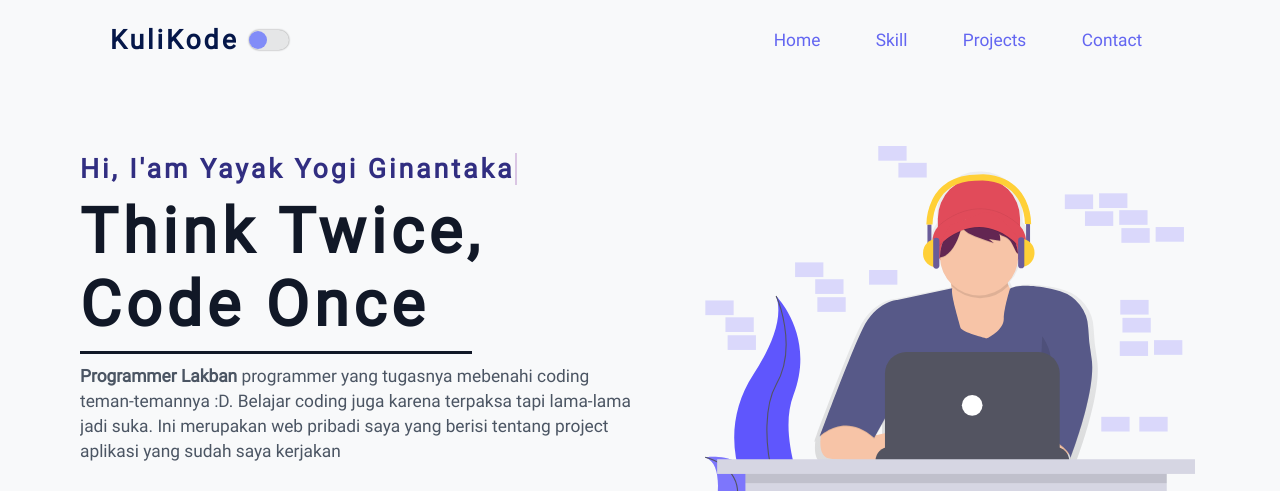
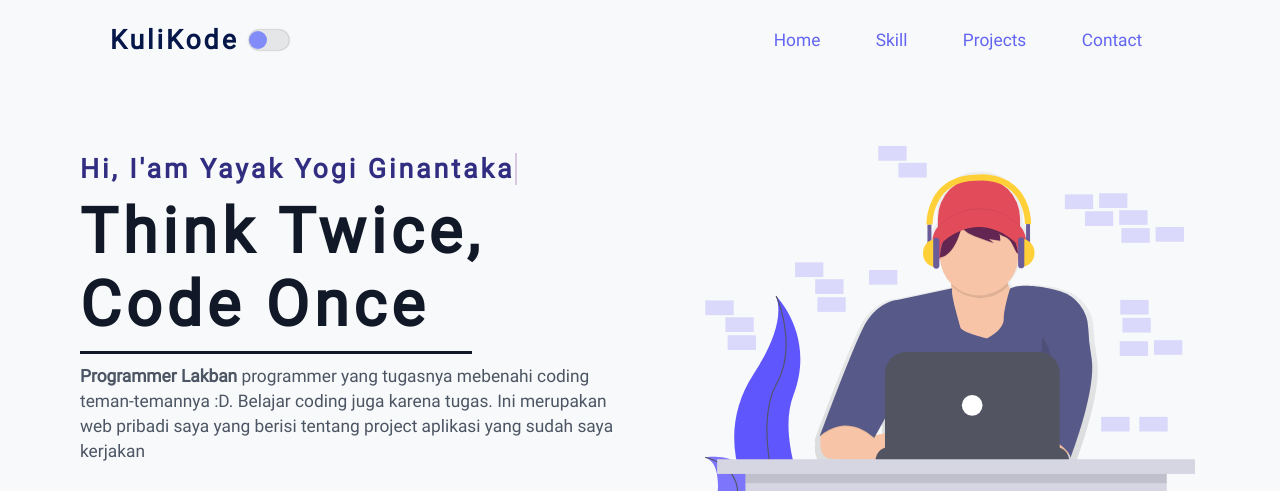
Before and after one commit to yayakyogi/desain-web-portofolio, a plain HTML site: page index.html in a window 1280 px wide. Shown: the top 491 px of the page. Drawn offline with Linux system fonts and the light colour scheme.

Commit message:
Ubah keterangan halaman index

```diff
--- a/index.html
+++ b/index.html
@@ -35,7 +35,7 @@
                 <h3>Hi, I'am Yayak Yogi Ginantaka</h3>
                 <h1>Think Twice, Code Once</h1>
                 <div class="line"></div>
-                <p><b>Programmer Lakban</b> programmer yang tugasnya mebenahi coding teman-temannya :D. Belajar coding juga karena terpaksa tapi lama-lama jadi suka. Ini merupakan web pribadi saya yang berisi tentang  project aplikasi yang sudah saya kerjakan</p>
+                <p><b>Programmer Lakban</b> programmer yang tugasnya mebenahi coding teman-temannya :D. Belajar coding juga karena tugas. Ini merupakan web pribadi saya yang berisi tentang  project aplikasi yang sudah saya kerjakan</p>
                 <div class="link">
                     <a href="skills.html">About</a>
                     <a href="https://www.instagram.com/yayak_yogi/">
```
